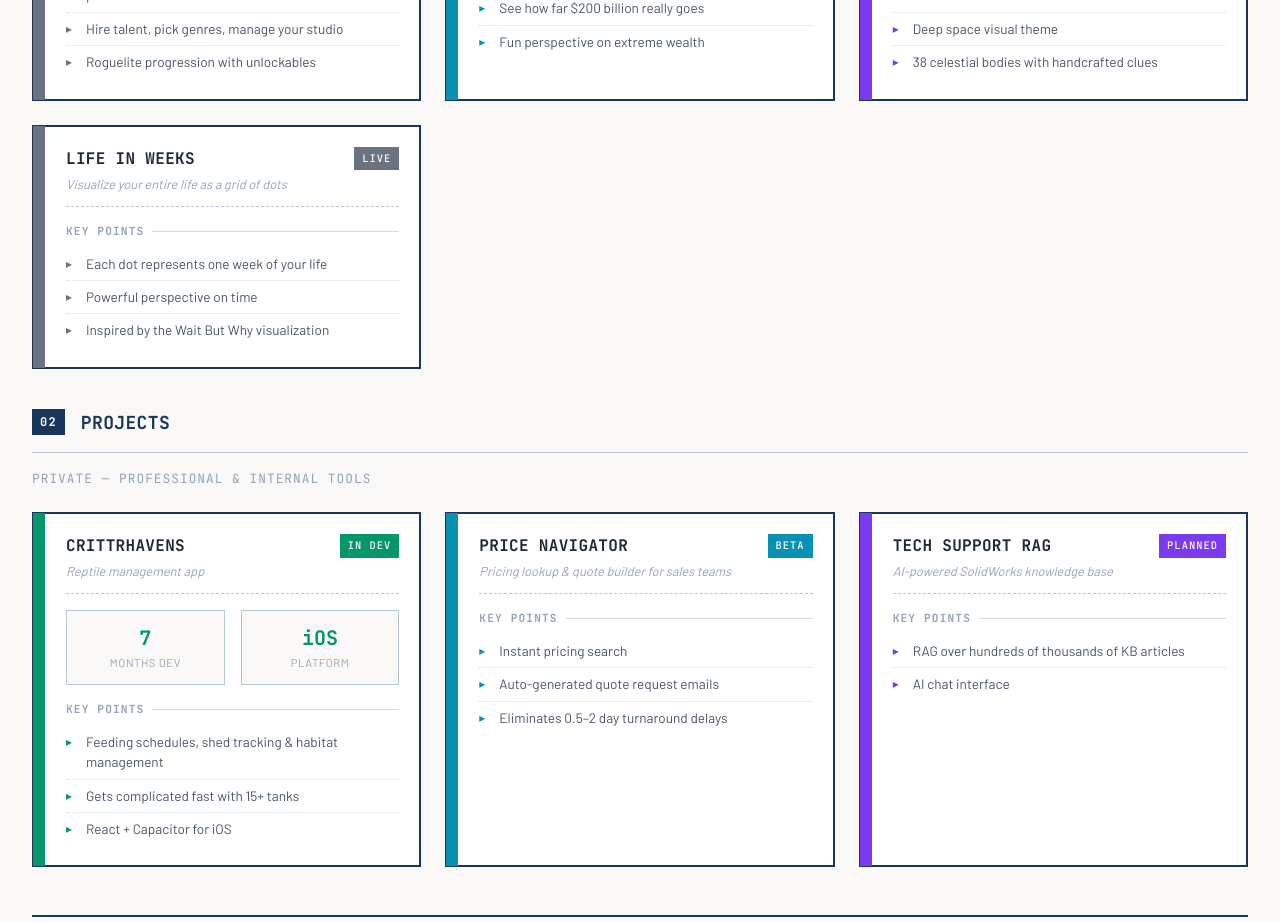
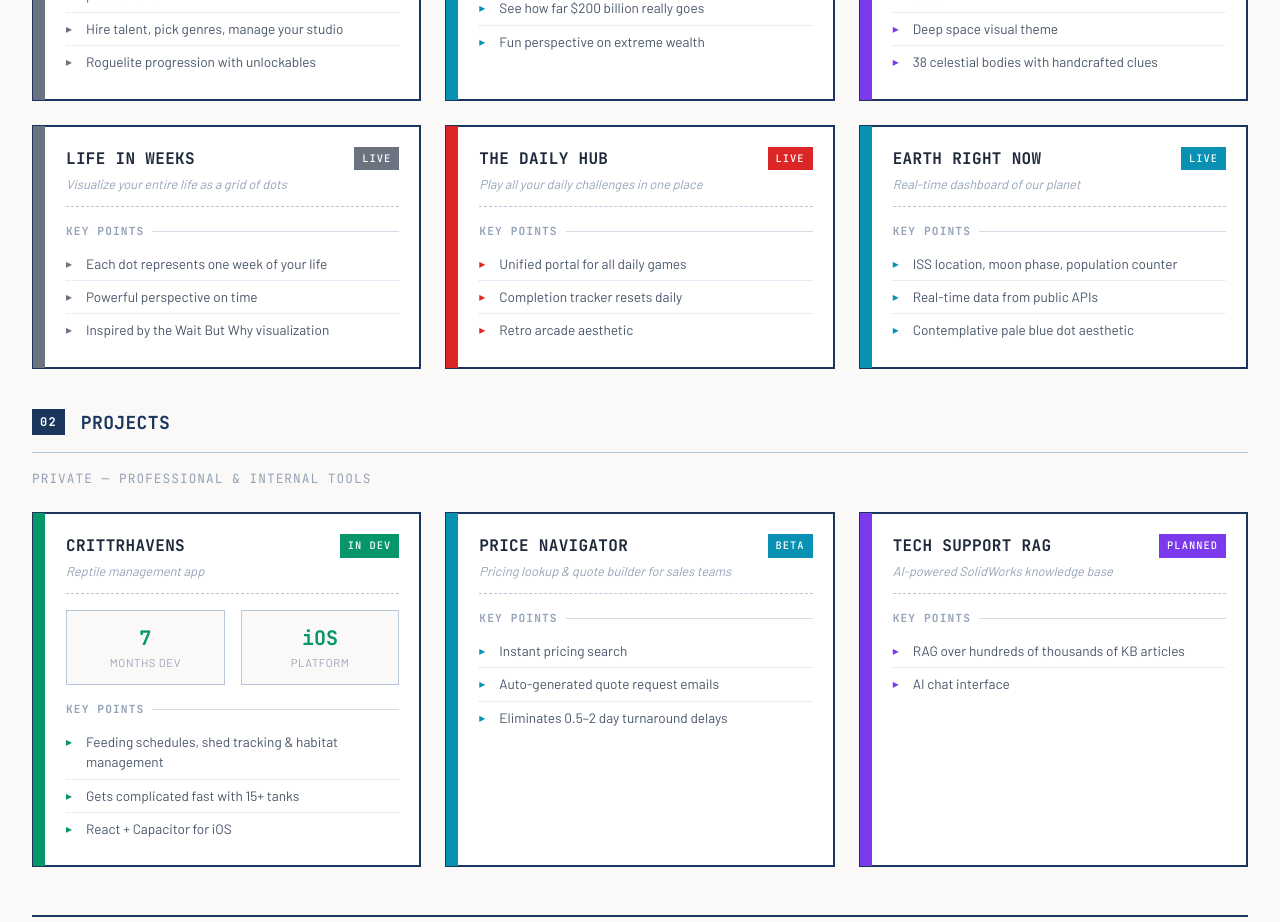
Before and after one commit to agent-lucas-bishop/codyp-xyz, a React (Vite) app: page / in a window 1280 px wide. Shown: the part 1640-2562 px from the top of the page. Built offline with nearby package versions, Linux system fonts and the light colour scheme.

Commit message:
Add The Daily Hub and Earth Right Now to portfolio

```diff
--- a/src/App.tsx
+++ b/src/App.tsx
@@ -190,6 +190,22 @@ function Projects() {
       badge: 'LIVE',
       link: 'https://life-in-weeks-orcin-xi.vercel.app',
       points: ['Each dot represents one week of your life', 'Powerful perspective on time', 'Inspired by the Wait But Why visualization'],
+    },
+    {
+      title: 'The Daily Hub',
+      subtitle: 'Play all your daily challenges in one place',
+      zone: 'red',
+      badge: 'LIVE',
+      link: 'https://daily-hub-nine.vercel.app',
+      points: ['Unified portal for all daily games', 'Completion tracker resets daily', 'Retro arcade aesthetic'],
+    },
+    {
+      title: 'Earth Right Now',
+      subtitle: 'Real-time dashboard of our planet',
+      zone: 'cyan',
+      badge: 'LIVE',
+      link: 'https://earth-right-now.vercel.app',
+      points: ['ISS location, moon phase, population counter', 'Real-time data from public APIs', 'Contemplative pale blue dot aesthetic'],
     },
   ]
 
```
